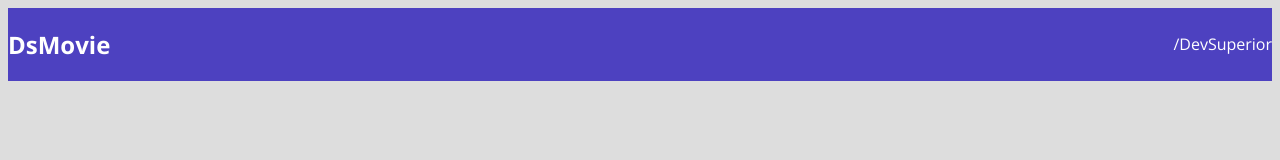
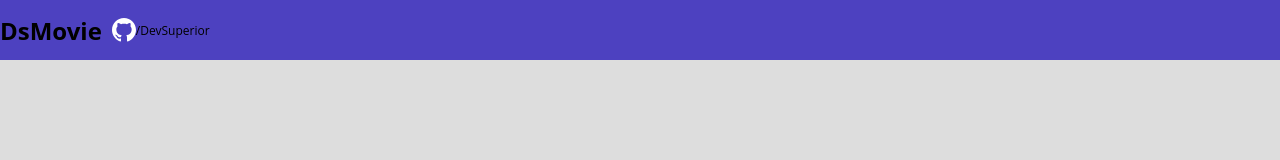
Before and after one commit to AnaCapricorniana/projetoDsMovie, a plain HTML site: page index.html in a window 1280 px wide. Drawn offline with nearby package versions, Linux system fonts and the light colour scheme.

Commit message:
barras parte 2

```diff
--- a/css/Styles.css
+++ b/css/Styles.css
@@ -1,27 +1,56 @@
-@import url('https://fonts.googleapis.com/css2?family=Open+Sans:wght@400;700&display=swap');
-*{
-    box-sizing: border-box;
-    font-family: 'Open Sans',sans-serif;
 
-
+:root {
+  --color-primary: #4d41c0;
+  --bg-gray: #ddd;
+  --white:#fff;
 }
 
-html, body{
-    background-color: #ddd;
+* {
+    margin: 0;
+    box-sizing: border-box;
+    font-family: "Open Sans", sans-serif;
 }
 
+h1,h2,h3,h4,h5,h6 {
+    margin:0;
+}
+html, body {
+    background-color: var(--bg-gray);
+}
 header {
-    background-color:#4D41C0;
-    color:#FFFFFF;
+    background-color: var(--color-primary);
+    color:var(var(--white));
+    height: 60px;
+    display: flex;
+    align-items: center;
+}
 
-}
  nav {
      display: flex;
      align-items: center;
      justify-content: space-between;
  }
-a,a:hover {
+nav h1{
+    font-size: 24px;
+    font-weight: 700;
+}
+
+
+ nav a{
+     font-size: 12px;
+     font-weight: 400;
+ }
+a, a:hover {
   text-decoration: none;
   color: unset;
+}
 
+
+.dsmovie-contact-container{
+display: flex;
+align-items: center;
 }
+
+.dsmovie-contact-container{
+    margin: 10px;
+}
--- a/index.html
+++ b/index.html
@@ -5,7 +5,8 @@
     <meta http-equiv="X-UA-Compatible" content="IE=edge">
     <meta name="viewport" content="width=device-width, initial-scale=1.0">
 
-    <link rel="stylesheet" href="css/Styles.css">
+    <link rel="stylesheet"
+    href="css/Styles.css"/>
 
     <title>DsMovie</title>
 
@@ -14,8 +15,12 @@
   <header>
       <nav class="container">
           <h1>DsMovie</h1>
-          <a href="https://github.com/AnaCapricorniana/projetoDsMovie">/DevSuperior</a>
-      </nav>
+          <div class="dsmovie-contact-container">
+              <img src="img/GitHub.svg" alt="GitHub"/>
+            <a href="https://github.com/AnaCapricorniana/projetoDsMovie">/DevSuperior</a>
+        </div>
+    </nav>
+
   </header>
 </body>
 </html>
```
Also changed, not shown: img/GitHub.svg (added). Lines whose indentation alone changed are shown as unchanged.
